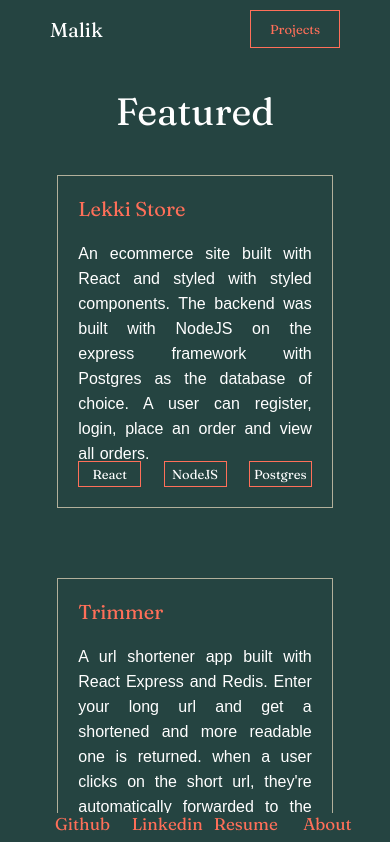
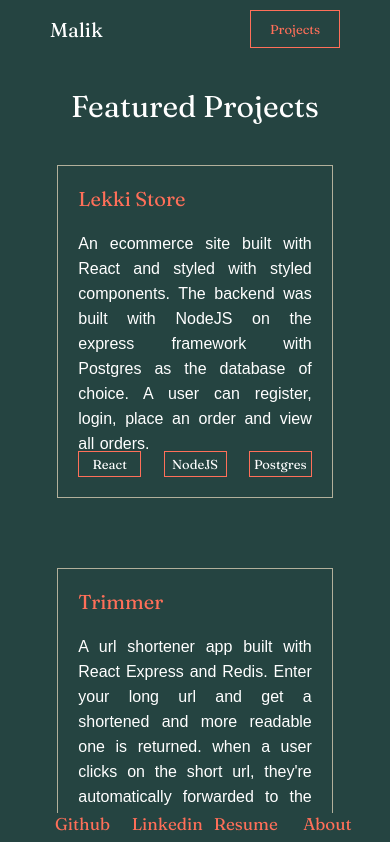
Before and after one commit to Placeholder30/portfolio-version-2, a Next.js app: page /projects in a window 390 px wide. Shown: the top 842 px of the page. Built offline with nearby package versions, Linux system fonts and the light colour scheme.

Commit message:
fix project page responsive issue

```diff
--- a/components/work/index.tsx
+++ b/components/work/index.tsx
@@ -14,7 +14,7 @@ type project = {
 const Work: NextPage = () => {
   return (
     <section className={styles.container}>
-      <h1 className={styles.heading}>Featured</h1>
+      <h1 className={styles.heading}>Featured Projects</h1>
 
       <div className={styles.project}>
         {projects.map((project, i) => (
--- a/components/work/styles.module.scss
+++ b/components/work/styles.module.scss
@@ -4,7 +4,8 @@
 }
 .heading {
   font-size: 4.3rem;
-  margin: 4rem 0 4rem 5rem;
+  margin: 4rem 0 4rem 0;
+  text-align: center;
 }
 
 .project {
@@ -54,10 +55,8 @@
   }
 }
 
-@media screen and (max-width: 752px) {
+@media screen and (max-width: 473px) {
   .heading {
-    font-size: 3.8rem;
-    margin-left: 0;
-    text-align: center;
+    font-size: 3rem;
   }
 }
```
Also changed, not shown: components/about/index.tsx (added), components/about/styles.module.scss (added).
